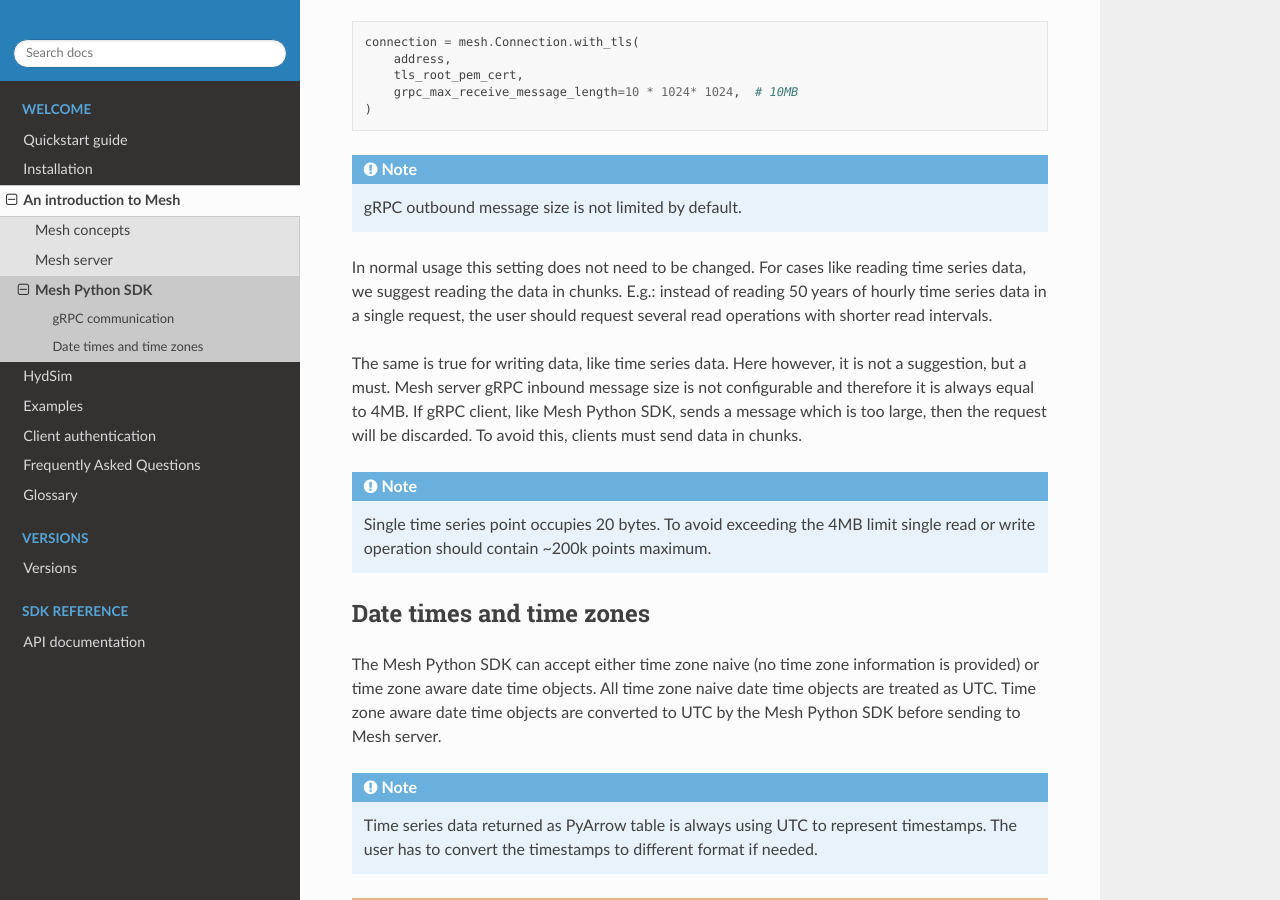
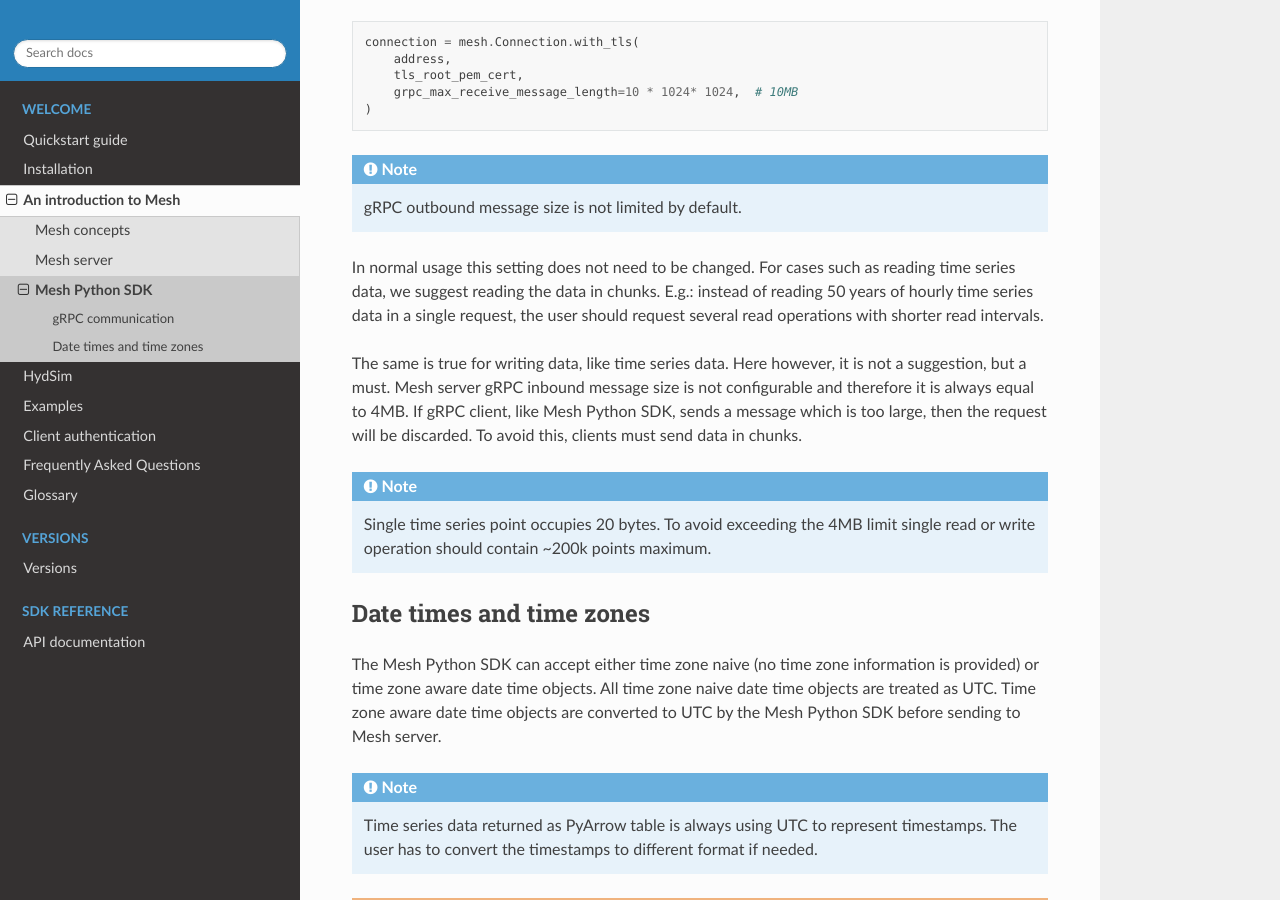
Before and after one commit to Volue-Public/energy-mesh-python, a Sphinx documentation site: the page built from docs/source/mesh_client.rst, in a window 1280 px wide and 900 px high, scrolled down 1191 px. Built offline with Sphinx 7.4.7 and the Read the Docs theme 3.1.0, drawn with Linux system fonts in a browser that asks for light colours.

Commit message:
Update docs/source/mesh_client.rst
Co-authored-by: martingalvan-volue <161850672+martingalvan-volue@users.noreply.github.com>

```diff
--- a/docs/source/mesh_client.rst
+++ b/docs/source/mesh_client.rst
@@ -49,7 +49,7 @@
 .. note::
     gRPC outbound message size is not limited by default.
 
-In normal usage this setting does not need to be changed. For cases like
+In normal usage this setting does not need to be changed. For cases such as
 reading time series data, we suggest reading the data in chunks. E.g.: instead
 of reading 50 years of hourly time series data in a single request, the user
 should request several read operations with shorter read intervals.
```
